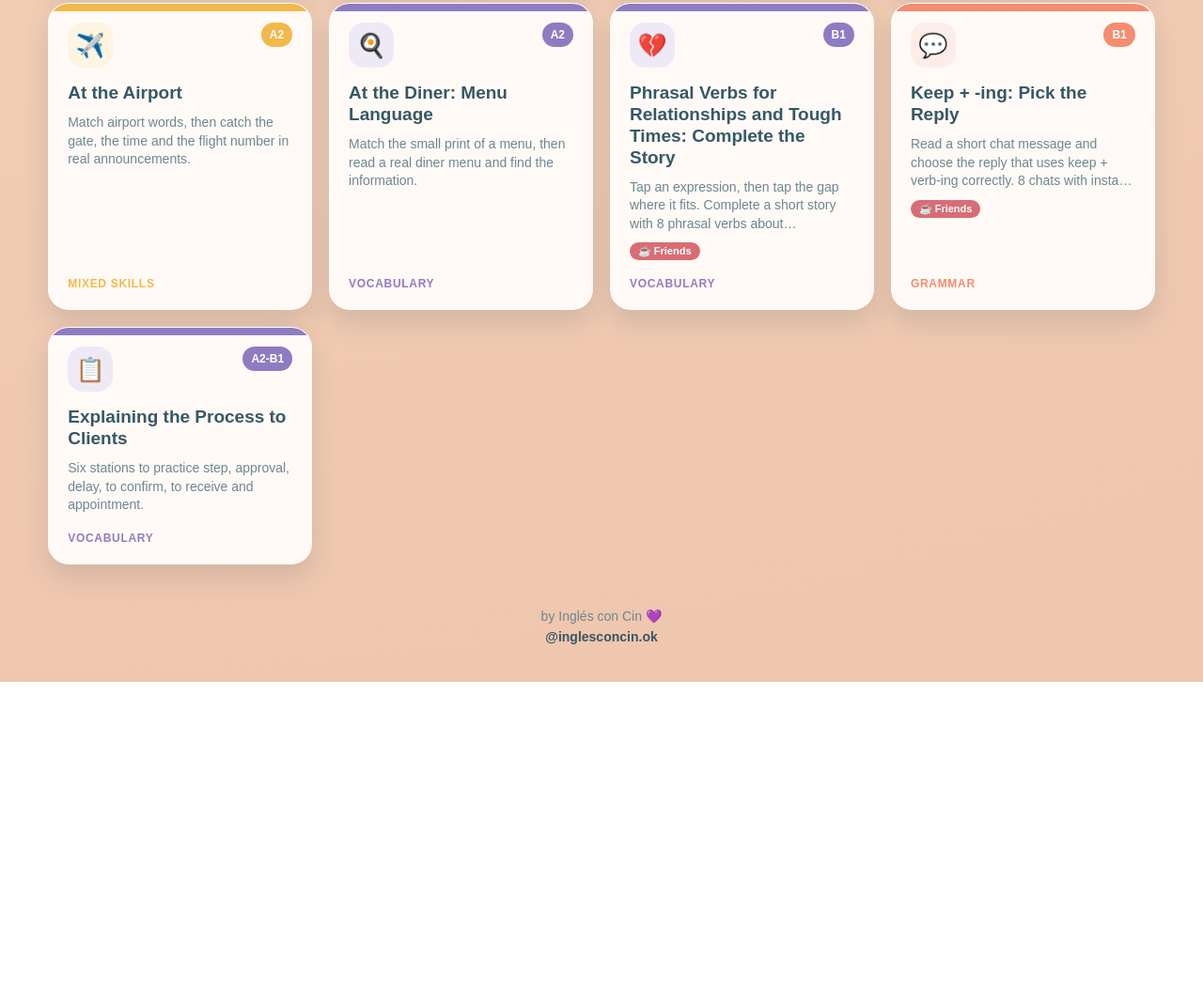
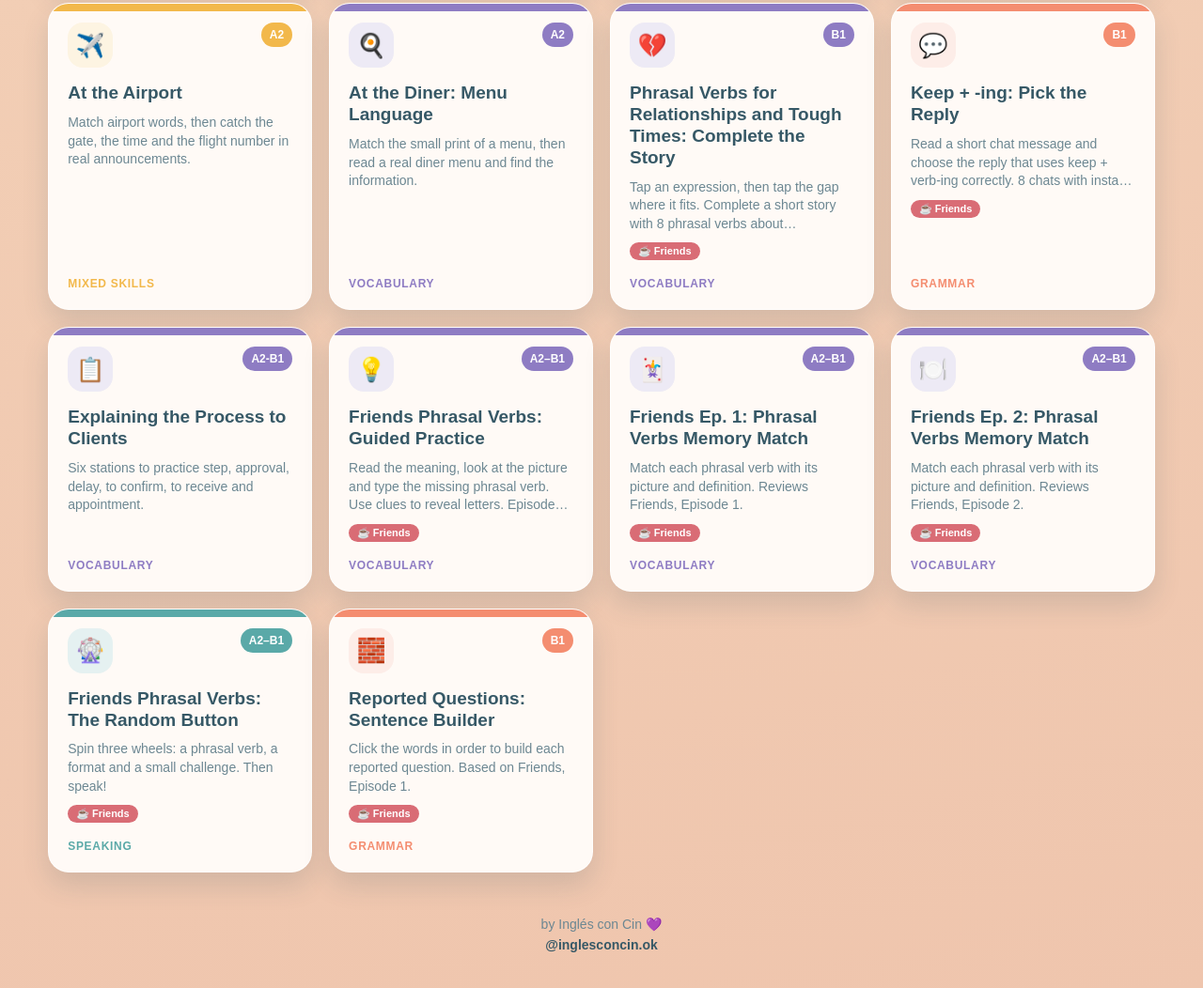
Before and after one commit to teachercinthiazapata-tech/inglesconcingames, a plain HTML site: page index.html in a window 1280 px wide. Shown: the part 3108-4160 px from the top of the page at 94% size. Before the commit the page ends 3834 px from the top, so only its background shows below. Drawn offline with Linux system fonts and the light colour scheme.

Commit message:
Update index.html

```diff
--- a/index.html
+++ b/index.html
@@ -649,6 +649,45 @@
   <p class="game-desc">Six stations to practice step, approval, delay, to confirm, to receive and appointment.</p>
   <div class="category">Vocabulary</div>
 </a>
+          <a href="vocab_friends-episodes-1-and-2-phrasal-verbs_guided-clues.html" class="game-card vocabulary" data-category="vocabulary" data-tags="vocabulary friends series" data-title="friends series phrasal verbs guided practice clues episode 1 episode 2 walk out on get through catch on drift apart hit on ask out get it together hang out steer clear of bring up take the heat off calm down clean up work out">
+  <div class="card-top"><span class="icon">💡</span><span class="level">A2–B1</span></div>
+  <h2 class="game-title">Friends Phrasal Verbs: Guided Practice</h2>
+  <p class="game-desc">Read the meaning, look at the picture and type the missing phrasal verb. Use clues to reveal letters. Episodes 1 and 2.</p>
+  <span class="tag-pill friends">☕ Friends</span>
+  <div class="category">Vocabulary</div>
+</a>
+
+      <a href="vocab_friends-episode-1-phrasal-verbs_memory-match.html" class="game-card vocabulary" data-category="vocabulary" data-tags="vocabulary friends series" data-title="friends series episode 1 phrasal verbs memory match walk out on get through catch on drift apart hit on ask out get it together hang out">
+  <div class="card-top"><span class="icon">🃏</span><span class="level">A2–B1</span></div>
+  <h2 class="game-title">Friends Ep. 1: Phrasal Verbs Memory Match</h2>
+  <p class="game-desc">Match each phrasal verb with its picture and definition. Reviews Friends, Episode 1.</p>
+  <span class="tag-pill friends">☕ Friends</span>
+  <div class="category">Vocabulary</div>
+</a>
+
+      <a href="vocab_friends-episode-2-phrasal-verbs_memory-match.html" class="game-card vocabulary" data-category="vocabulary" data-tags="vocabulary friends series" data-title="friends series episode 2 phrasal verbs memory match steer clear of bring up take the heat off be through with calm down clean up work out be up to">
+  <div class="card-top"><span class="icon">🍽️</span><span class="level">A2–B1</span></div>
+  <h2 class="game-title">Friends Ep. 2: Phrasal Verbs Memory Match</h2>
+  <p class="game-desc">Match each phrasal verb with its picture and definition. Reviews Friends, Episode 2.</p>
+  <span class="tag-pill friends">☕ Friends</span>
+  <div class="category">Vocabulary</div>
+</a>
+
+      <a href="speaking_friends-phrasal-verbs_random-wheel.html" class="game-card speaking" data-category="speaking" data-tags="speaking vocabulary friends series" data-title="friends series phrasal verbs random button wheel speaking keep verb ing already yet just she said">
+  <div class="card-top"><span class="icon">🎡</span><span class="level">A2–B1</span></div>
+  <h2 class="game-title">Friends Phrasal Verbs: The Random Button</h2>
+  <p class="game-desc">Spin three wheels: a phrasal verb, a format and a small challenge. Then speak!</p>
+  <span class="tag-pill friends">☕ Friends</span>
+  <div class="category">Speaking</div>
+</a>
+
+      <a href="grammar_friends-episode-1-reported-questions_sentence-builder.html" class="game-card grammar" data-category="grammar" data-tags="grammar friends series" data-title="friends series reported questions sentence builder reported speech if whether word order">
+  <div class="card-top"><span class="icon">🧱</span><span class="level">B1</span></div>
+  <h2 class="game-title">Reported Questions: Sentence Builder</h2>
+  <p class="game-desc">Click the words in order to build each reported question. Based on Friends, Episode 1.</p>
+  <span class="tag-pill friends">☕ Friends</span>
+  <div class="category">Grammar</div>
+</a>
 
     </section>
 
```
